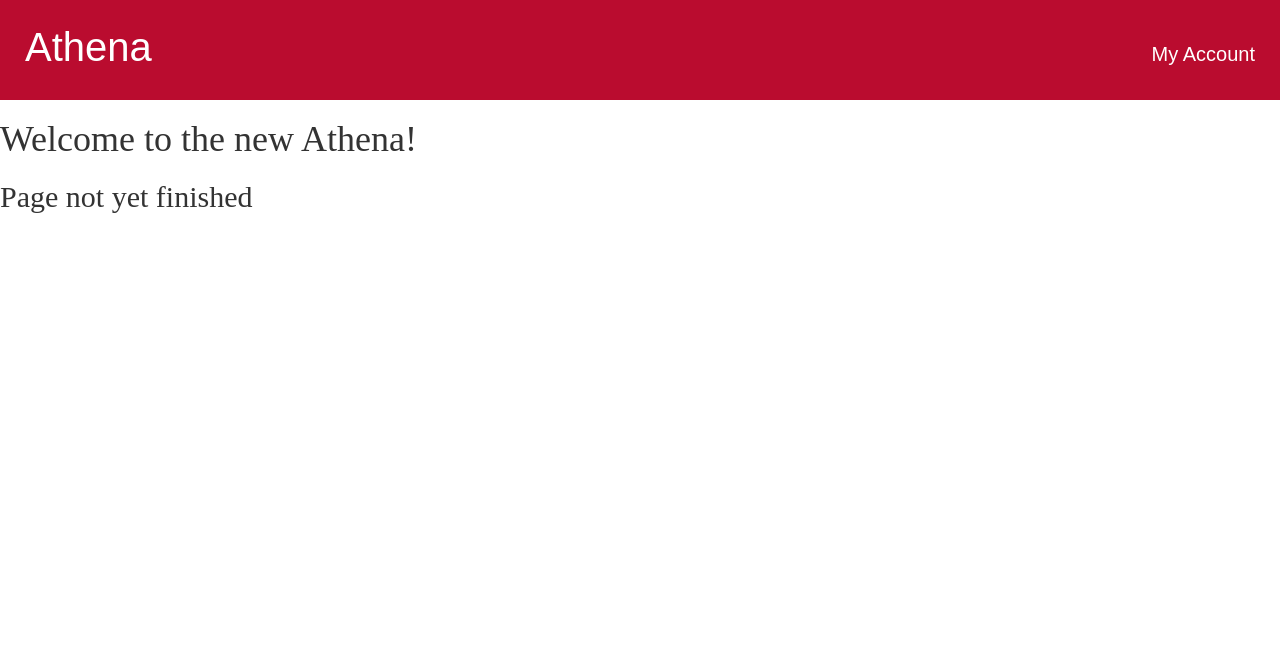
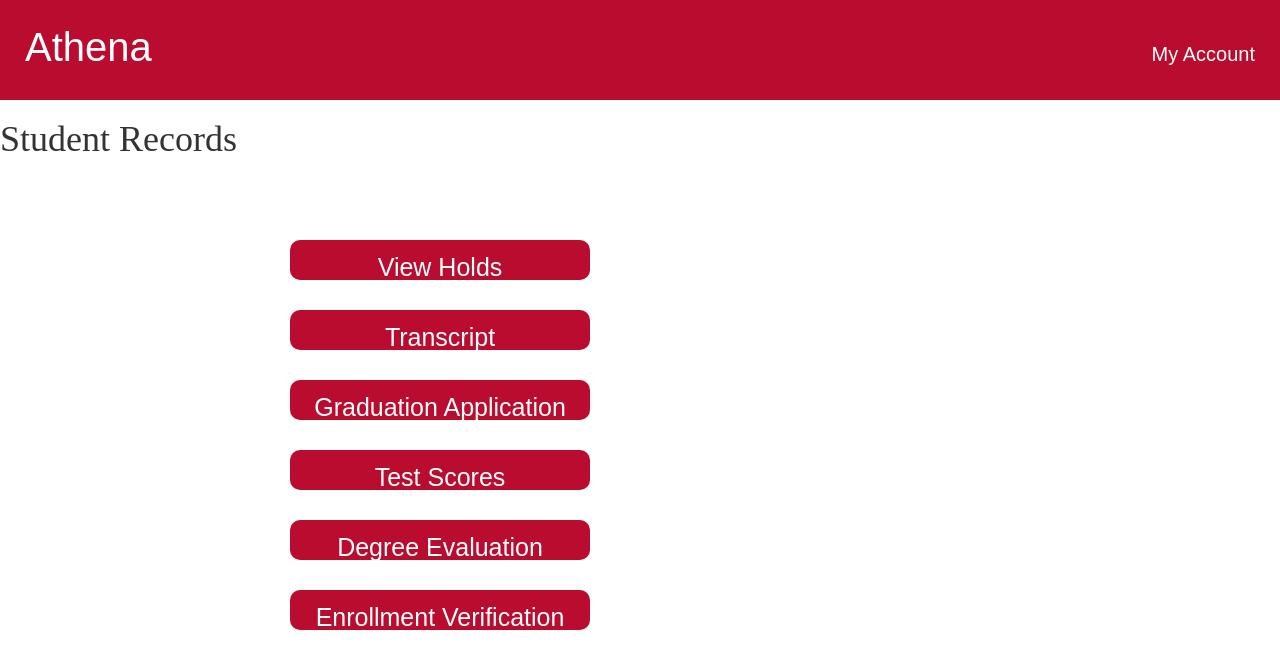
Before and after one commit to MarkBatson/AthenaRedesign, a plain HTML site: page studrecord.html in a window 1280 px wide. Drawn offline with nearby package versions, Linux system fonts and the light colour scheme.

Commit message:
added real parts. needs formatting

```diff
--- a/studrecord.html
+++ b/studrecord.html
@@ -18,10 +18,20 @@
       <a href="myaccnt.html" class="sign-in">My Account</a>
     </div>
 	<div class="center">
-		<h1 class="welcomeMessage">Welcome to the new Athena!</h1>
+		<h1 class="welcomeMessage">Student Records</h1>
 	</div>
 	<div class="center">
-		<h2>Page not yet finished</h2>
+		<div class="flex">
+
+      		<div class="flex-item">
+    		<a class="homeButton">View Holds</a>
+    		<a class="homeButton">Transcript</a>
+    		<a class="homeButton">Graduation Application</a>
+    		<a class="homeButton">Test Scores</a>
+    		<a class="homeButton">Degree Evaluation</a>
+    		<a class="homeButton">Enrollment Verification</a>
+    	</div>
+      </div>
 	</div>
 </body>
 </html>
```
